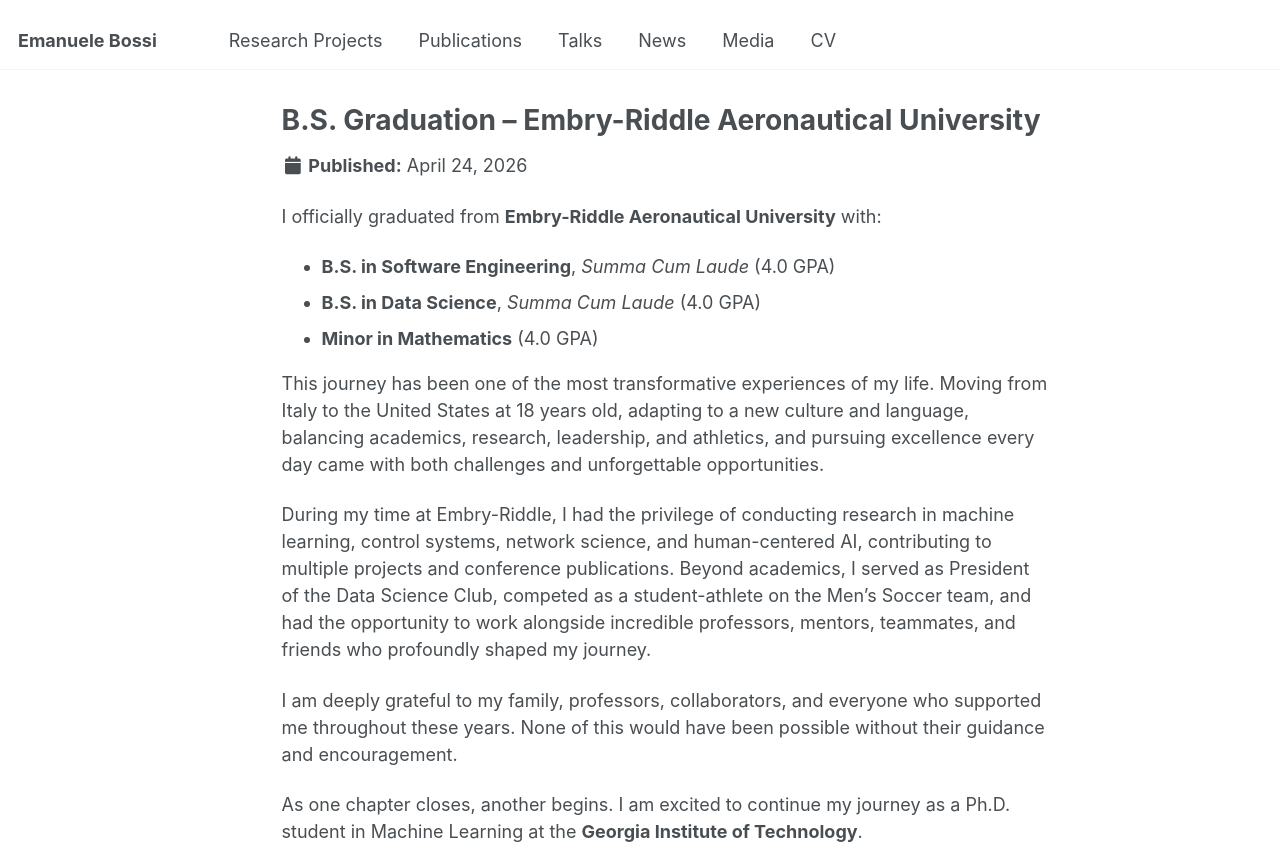
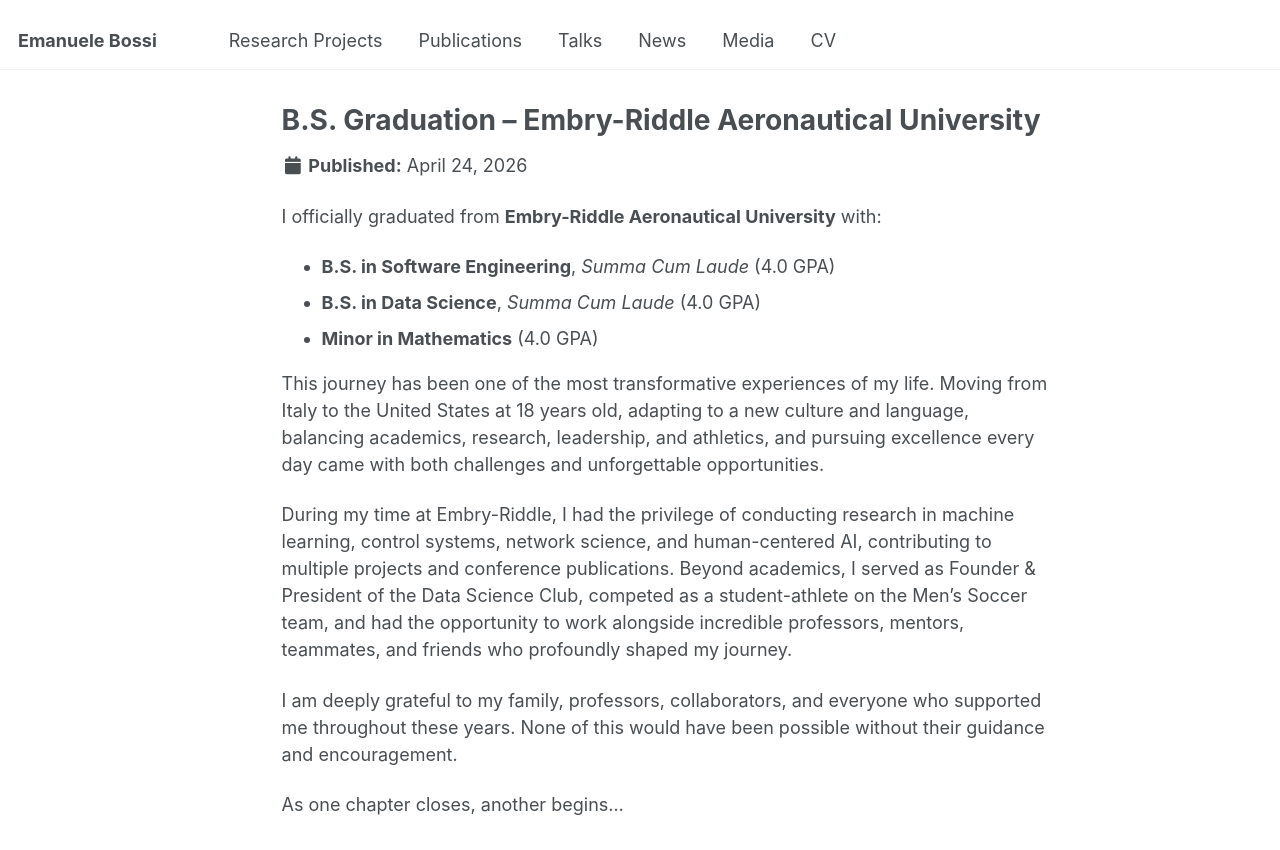
Before and after one commit to bossiemanuele/bossiemanuele.github.io, a Jekyll site: the page built from _news/2026-05-02-BSGraduation.md, in a window 1280 px wide and 900 px high, cut to the strip 0-850 px from the top of the window. Built offline with Jekyll 4.4.1, drawn with Linux system fonts in a browser that asks for light colours.

Commit message:
Update 2026-05-02-BSGraduation.md

```diff
--- a/_news/2026-05-02-BSGraduation.md
+++ b/_news/2026-05-02-BSGraduation.md
@@ -15,11 +15,11 @@
 
 This journey has been one of the most transformative experiences of my life. Moving from Italy to the United States at 18 years old, adapting to a new culture and language, balancing academics, research, leadership, and athletics, and pursuing excellence every day came with both challenges and unforgettable opportunities.
 
-During my time at Embry-Riddle, I had the privilege of conducting research in machine learning, control systems, network science, and human-centered AI, contributing to multiple projects and conference publications. Beyond academics, I served as President of the Data Science Club, competed as a student-athlete on the Men’s Soccer team, and had the opportunity to work alongside incredible professors, mentors, teammates, and friends who profoundly shaped my journey.
+During my time at Embry-Riddle, I had the privilege of conducting research in machine learning, control systems, network science, and human-centered AI, contributing to multiple projects and conference publications. Beyond academics, I served as Founder & President of the Data Science Club, competed as a student-athlete on the Men’s Soccer team, and had the opportunity to work alongside incredible professors, mentors, teammates, and friends who profoundly shaped my journey.
 
 I am deeply grateful to my family, professors, collaborators, and everyone who supported me throughout these years. None of this would have been possible without their guidance and encouragement.
 
-As one chapter closes, another begins. I am excited to continue my journey as a Ph.D. student in Machine Learning at the **Georgia Institute of Technology**.
+As one chapter closes, another begins...
 
 <div class="auto-carousel">
   <div class="auto-carousel-track">
```
